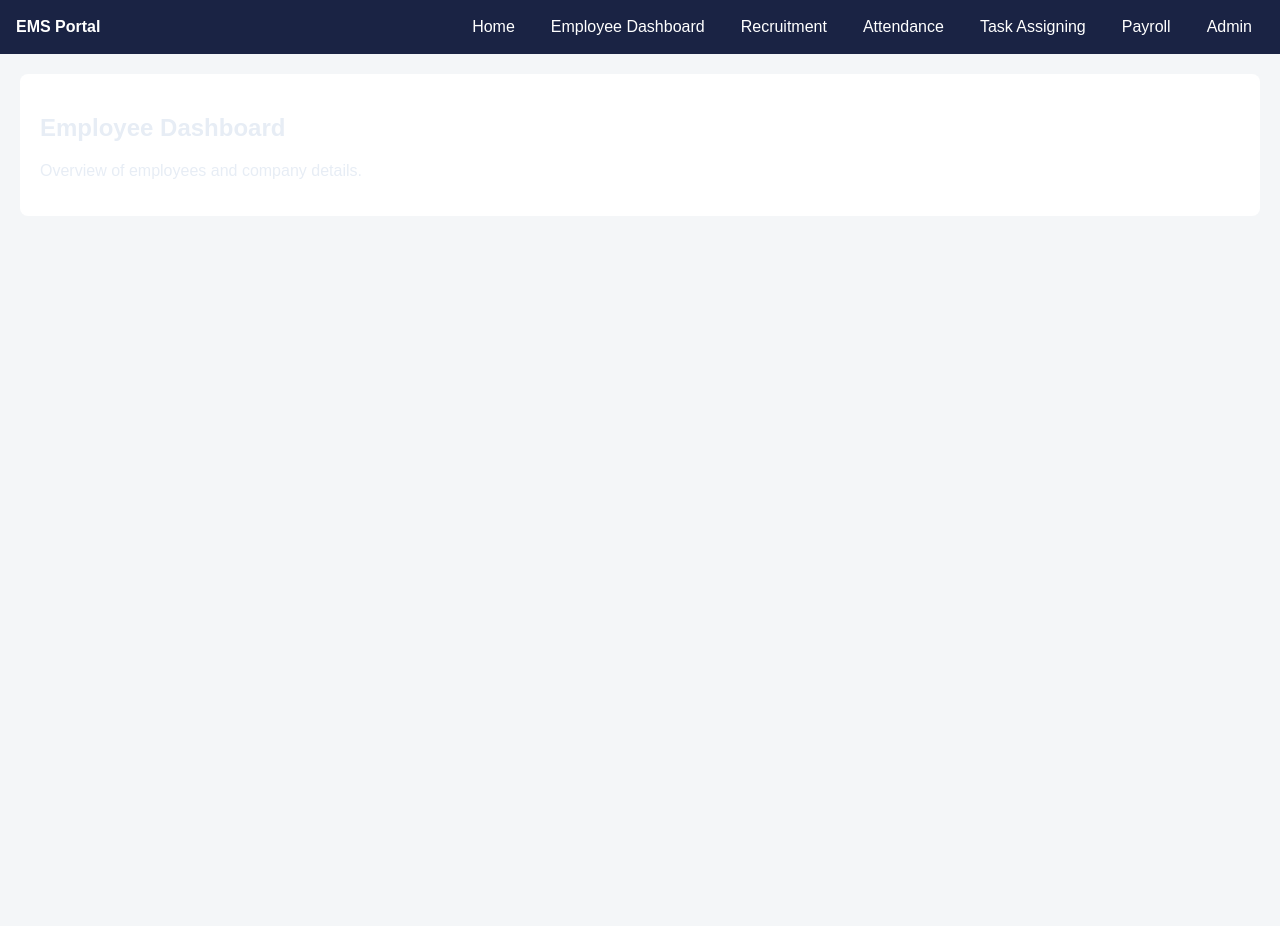
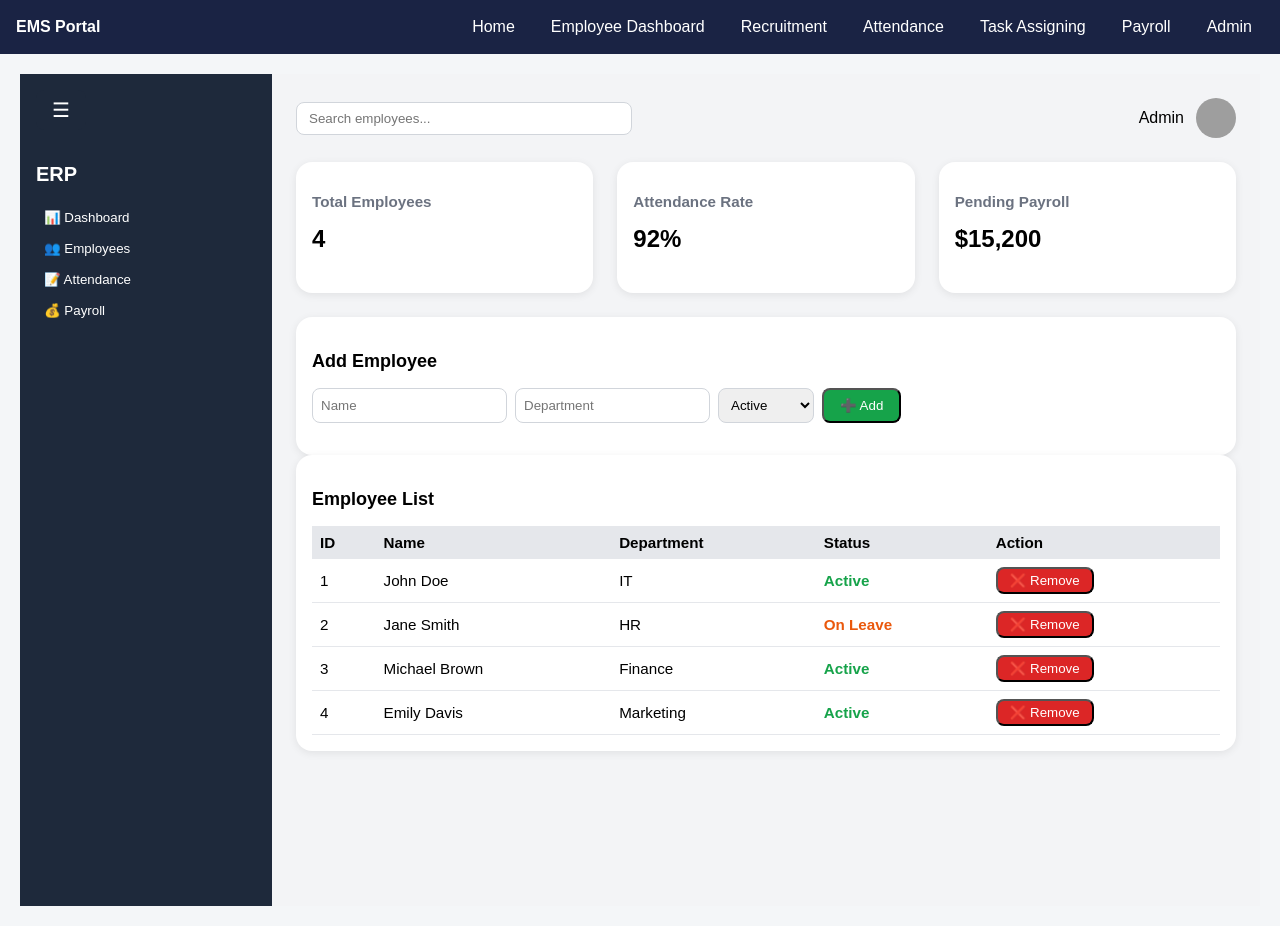
Before and after one commit to Karan27q/erp, a React (Create React App) app in the folder frontend/: page /dashboard in a window 1280 px wide. Before the commit the page ends 800 px from the top, so only its background shows below. Built offline with nearby package versions, Linux system fonts and the light colour scheme; grey boxes are pictures that could not be loaded.

Commit message:
Refactored styles: moved sidebar CSS to Sidebar.css and cleaned EmployeeDashboard.css

```diff
--- /dev/null
+++ b/frontend/src/components/Sidebar.js
@@ -0,0 +1,21 @@
+import React, { useState } from "react";
+import "../styles/Sidebar.css";
+
+export default function Sidebar() {
+  const [open, setOpen] = useState(true);
+
+  return (
+    <aside className={`sidebar ${open ? "open" : "collapsed"}`}>
+      <button className="sidebar-toggle" onClick={() => setOpen(!open)}>
+        ☰
+      </button>
+      <h2>ERP</h2>
+      <nav>
+        <button>📊 Dashboard</button>
+        <button>👥 Employees</button>
+        <button>📝 Attendance</button>
+        <button>💰 Payroll</button>
+      </nav>
+    </aside>
+  );
+}
--- a/frontend/src/pages/employeeDashboard.js
+++ b/frontend/src/pages/employeeDashboard.js
@@ -1,13 +1,154 @@
-import React from "react";
-import "../styles/employeeDashboard.css";
+import React, { useState } from "react";
+import Sidebar from "../components/Sidebar"; // ✅ import sidebar
+import "../styles/EmployeeDashboard.css";
 
-function EmployeeDashboard() {
+export default function EmployeeDashboard() {
+  const [employees, setEmployees] = useState([
+    { id: 1, name: "John Doe", dept: "IT", status: "Active" },
+    { id: 2, name: "Jane Smith", dept: "HR", status: "On Leave" },
+    { id: 3, name: "Michael Brown", dept: "Finance", status: "Active" },
+    { id: 4, name: "Emily Davis", dept: "Marketing", status: "Active" },
+  ]);
+
+  const [formData, setFormData] = useState({
+    name: "",
+    dept: "",
+    status: "Active",
+  });
+
+  // Handle input changes
+  const handleChange = (e) => {
+    const { name, value } = e.target;
+    setFormData((prev) => ({ ...prev, [name]: value }));
+  };
+
+  // Add new employee
+  const handleAddEmployee = (e) => {
+    e.preventDefault();
+    if (!formData.name || !formData.dept) return;
+
+    const newEmployee = {
+      id: employees.length + 1,
+      ...formData,
+    };
+
+    setEmployees([...employees, newEmployee]);
+    setFormData({ name: "", dept: "", status: "Active" });
+  };
+
+  // Remove employee
+  const handleRemoveEmployee = (id) => {
+    setEmployees(employees.filter((emp) => emp.id !== id));
+  };
+
   return (
-    <div className="section">
-      <h2>Employee Dashboard</h2>
-      <p>Overview of employees and company details.</p>
+    <div className="dashboard-container">
+      {/* Sidebar */}
+      <Sidebar />
+
+      {/* Main Content */}
+      <main className="main">
+        {/* Topbar */}
+        <header className="topbar">
+          <input type="text" placeholder="Search employees..." />
+          <div className="profile">
+            <span>Admin</span>
+            <img src="https://i.pravatar.cc/40" alt="Profile" />
+          </div>
+        </header>
+
+        {/* Stats */}
+        <section className="stats-grid">
+          <div className="card">
+            <h3>Total Employees</h3>
+            <p>{employees.length}</p>
+          </div>
+          <div className="card">
+            <h3>Attendance Rate</h3>
+            <p>92%</p>
+          </div>
+          <div className="card">
+            <h3>Pending Payroll</h3>
+            <p>$15,200</p>
+          </div>
+        </section>
+
+        {/* Add Employee Form */}
+        <section className="table-section">
+          <h3>Add Employee</h3>
+          <form onSubmit={handleAddEmployee} className="employee-form">
+            <input
+              type="text"
+              name="name"
+              placeholder="Name"
+              value={formData.name}
+              onChange={handleChange}
+              required
+            />
+            <input
+              type="text"
+              name="dept"
+              placeholder="Department"
+              value={formData.dept}
+              onChange={handleChange}
+              required
+            />
+            <select
+              name="status"
+              value={formData.status}
+              onChange={handleChange}
+            >
+              <option value="Active">Active</option>
+              <option value="On Leave">On Leave</option>
+            </select>
+            <button type="submit" className="add-btn">
+              ➕ Add
+            </button>
+          </form>
+        </section>
+
+        {/* Employee Table */}
+        <section className="table-section">
+          <h3>Employee List</h3>
+          <table>
+            <thead>
+              <tr>
+                <th>ID</th>
+                <th>Name</th>
+                <th>Department</th>
+                <th>Status</th>
+                <th>Action</th>
+              </tr>
+            </thead>
+            <tbody>
+              {employees.map((emp) => (
+                <tr key={emp.id}>
+                  <td>{emp.id}</td>
+                  <td>{emp.name}</td>
+                  <td>{emp.dept}</td>
+                  <td
+                    className={
+                      emp.status === "Active"
+                        ? "status-active"
+                        : "status-leave"
+                    }
+                  >
+                    {emp.status}
+                  </td>
+                  <td>
+                    <button
+                      className="remove-btn"
+                      onClick={() => handleRemoveEmployee(emp.id)}
+                    >
+                      ❌ Remove
+                    </button>
+                  </td>
+                </tr>
+              ))}
+            </tbody>
+          </table>
+        </section>
+      </main>
     </div>
   );
 }
-
-export default EmployeeDashboard;
--- /dev/null
+++ b/frontend/src/styles/Sidebar.css
@@ -0,0 +1,66 @@
+.sidebar {
+  width: 220px;
+  background: #1e293b;
+  color: white;
+  min-height: 100vh;
+  padding: 1rem;
+  transition: width 0.3s ease, transform 0.3s ease;
+}
+
+.sidebar.collapsed {
+  width: 60px;
+  overflow: hidden;
+}
+
+.sidebar h2 {
+  font-size: 1.25rem;
+  margin-bottom: 1rem;
+}
+
+.sidebar nav button {
+  display: block;
+  width: 100%;
+  background: none;
+  border: none;
+  text-align: left;
+  padding: 0.5rem;
+  color: white;
+  cursor: pointer;
+  border-radius: 0.5rem;
+}
+
+.sidebar nav button:hover {
+  background: #334155;
+}
+
+/* Toggle button */
+.sidebar-toggle {
+  background: #1e293b;
+  color: white;
+  border: none;
+  font-size: 1.25rem;
+  padding: 0.5rem 1rem;
+  border-radius: 0.5rem;
+  cursor: pointer;
+  margin-bottom: 1rem;
+}
+
+.sidebar-toggle:hover {
+  background: #334155;
+}
+
+/* Responsive */
+@media (max-width: 768px) {
+  .sidebar {
+    position: absolute;
+    top: 0;
+    left: 0;
+    height: 100%;
+    z-index: 1000;
+    transform: translateX(-100%);
+  }
+
+  .sidebar.open {
+    transform: translateX(0);
+  }
+}
--- a/frontend/src/styles/employeeDashboard.css
+++ b/frontend/src/styles/employeeDashboard.css
@@ -1,97 +1,153 @@
-:root {
-    --bg:#0b1020;
-    --panel:#121830;
-    --muted:#9aa4b2;
-    --text:#e7edf5;
-    --accent:#4f8cff;
-    --danger:#ff5252;
-  }
+/* General layout */
+.dashboard-container {
+  display: flex;
+  min-height: 100vh;
+  background-color: #f3f4f6; /* gray-100 */
+}
 
-  * { box-sizing: border-box; }
-  body {
-    margin:0;
-    font-family: ui-sans-serif, system-ui, -apple-system, Segoe UI, Roboto, Arial;
-    background:var(--bg);
-    color:var(--text);
-  }
+/* Main content */
+.main {
+  flex: 1;
+  padding: 1.5rem;
+}
 
-  .wrap { max-width:1100px; margin:32px auto; padding:0 16px; }
-  .topbar { display:flex; justify-content:space-between; align-items:flex-end; gap:16px; }
-  .title { margin:0 0 4px 0; font-size:28px; }
-  .subtitle { margin:0; color:var(--muted); font-size:14px; }
+/* Topbar */
+.topbar {
+  display: flex;
+  justify-content: space-between;
+  align-items: center;
+  margin-bottom: 1.5rem;
+}
 
-  .actions { display:flex; gap:12px; align-items:center; }
-  .input {
-    background:#0f1530;
-    border:1px solid #233;
-    color:var(--text);
-    padding:10px 12px;
-    border-radius:10px;
-    min-width:280px;
-    outline:none;
-  }
+.topbar input {
+  border: 1px solid #d1d5db; /* gray-300 */
+  border-radius: 0.5rem;
+  padding: 0.5rem 0.75rem;
+  width: 33%;
+}
 
-  .btn {
-    background:#222a48;
-    border:1px solid #334;
-    color:var(--text);
-    padding:10px 14px;
-    border-radius:10px;
-    cursor:pointer;
-  }
-  .btn:hover { filter:brightness(1.05); }
-  .btn.primary { background:var(--accent); border-color:transparent; color:#fff; }
-  .btn.danger { background:var(--danger); border-color:transparent; color:#fff; }
-  .btn.small { padding:6px 10px; border-radius:8px; margin-right:8px; }
+.topbar .profile {
+  display: flex;
+  align-items: center;
+  gap: 0.75rem;
+}
 
-  .cards { display:grid; grid-template-columns: repeat(3, 1fr); gap:16px; margin:22px 0; }
-  .card { background:var(--panel); border:1px solid #223; border-radius:14px; padding:16px; }
-  .card-label { color:var(--muted); font-size:12px; }
-  .card-number { font-size:28px; margin-top:6px; }
+.topbar .profile img {
+  border-radius: 9999px;
+  width: 2.5rem;
+  height: 2.5rem;
+}
 
-  .panel { background:var(--panel); border:1px solid #223; border-radius:14px; margin-top:10px; }
-  .table-scroll { overflow:auto; }
-  .table { width:100%; border-collapse:collapse; }
-  .table th, .table td { padding:12px 14px; border-bottom:1px solid #233; text-align:left; }
-  .table thead th { position:sticky; top:0; background:#151b36; z-index:1; }
-  .th-sort { cursor:pointer; user-select:none; }
+/* Stats cards */
+.stats-grid {
+  display: grid;
+  grid-template-columns: repeat(3, 1fr);
+  gap: 1.5rem;
+  margin-bottom: 1.5rem;
+}
 
-  .status { padding:6px 10px; border-radius:999px; font-size:12px; }
-  .status.present { background:#173c2b; color:#73e3a1; }
-  .status.leave   { background:#40201f; color:#ff8c8c; }
-  .status.remote  { background:#1b2e46; color:#7fb2ff; }
+.card {
+  background: #ffffff;
+  border-radius: 1rem;
+  padding: 1rem;
+  box-shadow: 0 2px 8px rgba(0,0,0,0.08);
+}
 
-  .modal-backdrop {
-    position:fixed; inset:0;
-    background:rgba(0,0,0,.55);
-    display:flex; align-items:center; justify-content:center;
-  }
-  .modal {
-    width:560px; max-width:92vw;
-    background:#000000;
-    border:1px solid #223;
-    color: white;
-    border-radius:16px;
-    padding:18px;
-  }
+.card h3 {
+  color: #6b7280; /* gray-500 */
+  font-size: 0.95rem;
+}
 
-  .form label span { display:block; font-size:12px; color:var(--muted); margin-bottom:6px; }
-  .form input,.form select {
-    width:100%;
-    padding:10px 12px;
-    background:#0b1228;
-    border:1px solid #223;
-    border-radius:10px;
-    color:var(--text);
-    outline:none;
-  }
-  .grid2 { display:grid; grid-template-columns:1fr 1fr; gap:12px; }
+.card p {
+  font-size: 1.5rem;
+  font-weight: 700;
+  margin-top: 0.25rem;
+}
 
-  .modal-actions { display:flex; justify-content:flex-end; gap:10px; margin-top:14px; }
+/* Table */
+.table-section {
+  background: #ffffff;
+  border-radius: 1rem;
+  padding: 1rem;
+  box-shadow: 0 2px 8px rgba(0,0,0,0.08);
+}
 
-  @media (max-width: 700px) {
-    .cards { grid-template-columns: 1fr; }
-    .grid2 { grid-template-columns:1fr; }
-    .actions { flex-direction:column; align-items:stretch; }
-    .input { min-width:unset; width:100%; }
-  }
+.table-section h3 {
+  font-size: 1.125rem;
+  font-weight: 700;
+  margin-bottom: 1rem;
+}
+
+.table-section table {
+  width: 100%;
+  border-collapse: collapse;
+}
+
+.table-section thead tr {
+  background: #e5e7eb; /* gray-200 */
+  text-align: left;
+}
+
+.table-section th,
+.table-section td {
+  padding: 0.5rem;
+  font-size: 0.95rem;
+}
+
+.table-section tbody tr {
+  border-bottom: 1px solid #e5e7eb;
+  transition: background 0.2s;
+}
+
+.table-section tbody tr:hover {
+  background: #f9fafb; /* gray-50 */
+}
+
+.status-active {
+  color: #16a34a; /* green-600 */
+  font-weight: 600;
+}
+
+.status-leave {
+  color: #ea580c; /* orange-600 */
+  font-weight: 600;
+}
+
+/* Employee form */
+.employee-form {
+  display: flex;
+  gap: 0.5rem;
+  margin-bottom: 1rem;
+}
+
+.employee-form input,
+.employee-form select {
+  border: 1px solid #d1d5db;
+  border-radius: 0.5rem;
+  padding: 0.5rem;
+}
+
+.add-btn {
+  background: #16a34a; /* green */
+  color: white;
+  padding: 0.5rem 1rem;
+  border-radius: 0.5rem;
+  cursor: pointer;
+}
+
+.add-btn:hover {
+  background: #15803d;
+}
+
+/* Remove button */
+.remove-btn {
+  background: #dc2626; /* red */
+  color: white;
+  padding: 0.25rem 0.75rem;
+  border-radius: 0.5rem;
+  cursor: pointer;
+}
+
+.remove-btn:hover {
+  background: #b91c1c;
+}
```
